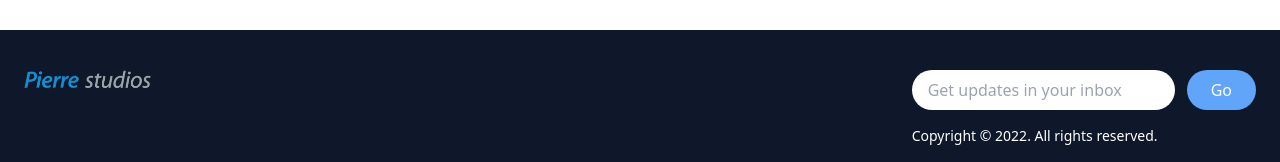
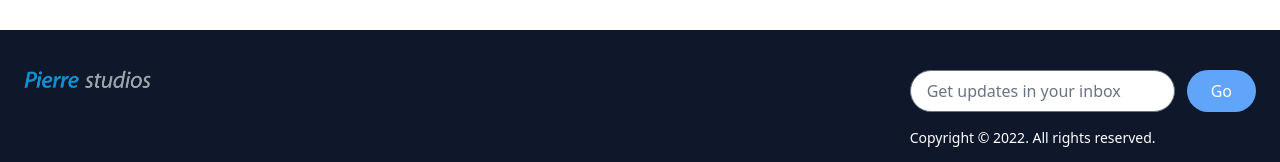
Before and after one commit to gehupierre/react-exercise-app, a React (Create React App) app: page / in a window 1280 px wide. Shown: the part 586-748 px from the top of the page. Built offline with nearby package versions, Linux system fonts and the light colour scheme.

Commit message:
Added tailwindcss/forms

```diff
--- a/package.json
+++ b/package.json
@@ -42,6 +42,7 @@
     ]
   },
   "devDependencies": {
+    "@tailwindcss/forms": "^0.5.2",
     "autoprefixer": "^10.4.8",
     "postcss": "^8.4.16",
     "tailwindcss": "^3.1.8"
--- a/src/App.tsx
+++ b/src/App.tsx
@@ -1,4 +1,3 @@
-import React from "react";
 import { Routes, Route } from "react-router-dom";
 
 import AppProvider from "./state/provider";
--- a/tailwind.config.js
+++ b/tailwind.config.js
@@ -4,5 +4,5 @@ module.exports = {
   theme: {
     extend: {},
   },
-  plugins: [],
+  plugins: [require("@tailwindcss/forms")],
 };
```
